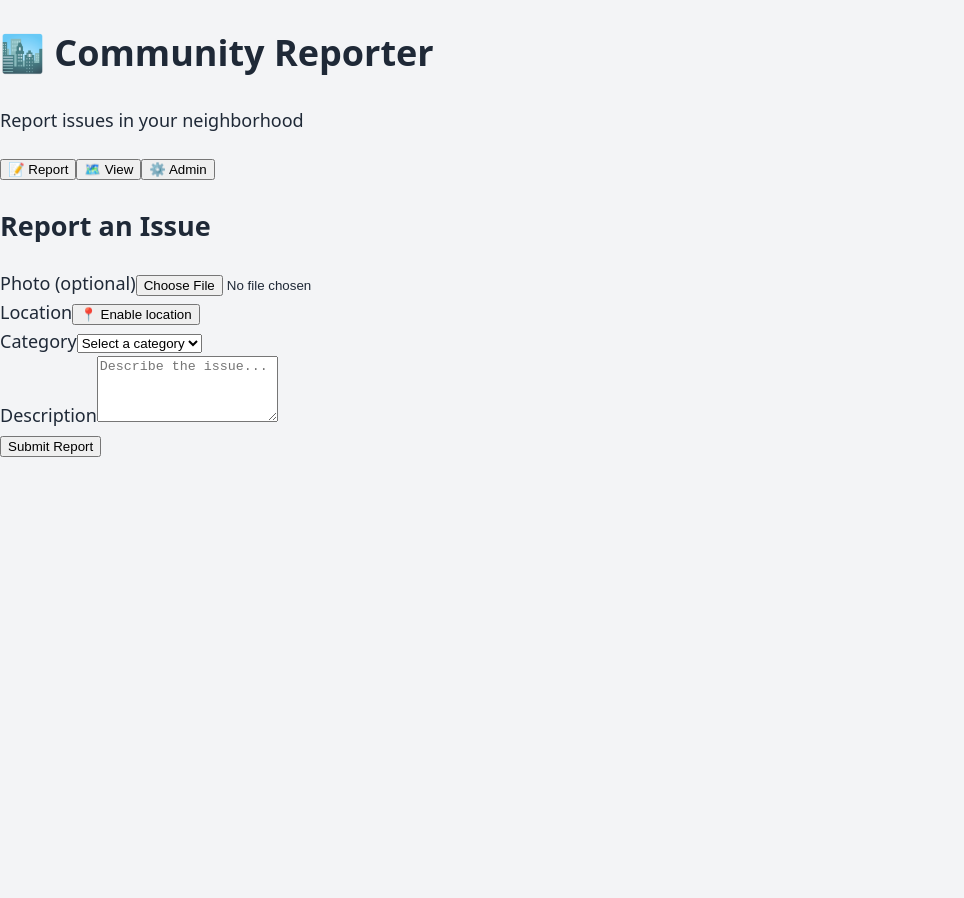
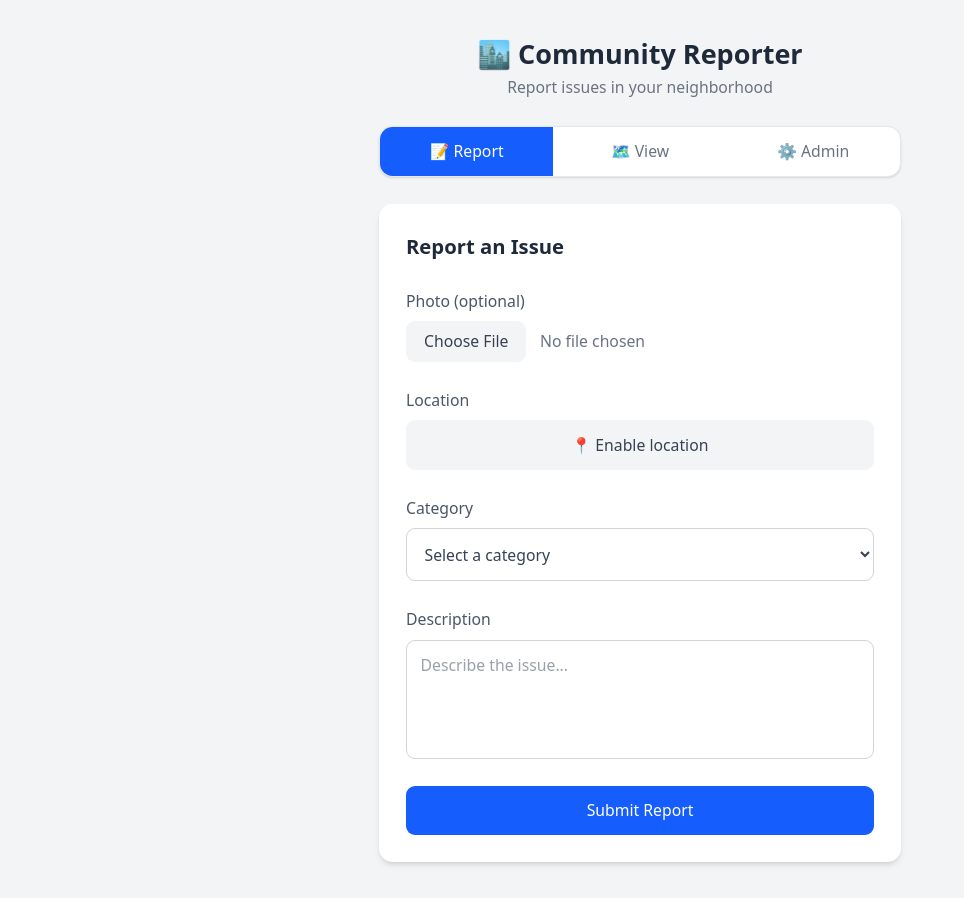
Before and after one commit to lecaluizsoccer/report-app-frontend, a React (Vite) app: page / in a window 1280 px wide. Shown: the whole page, without its empty margins (0-964 px from the left). Before the commit the page ends 800 px from the top, so only its background shows below. Built offline with nearby package versions, Linux system fonts and the light colour scheme; no server answers.

Commit message:
fix tailwind import and font size

```diff
--- a/src/index.css
+++ b/src/index.css
@@ -1,8 +1,11 @@
+@import "tailwindcss";
+
 :root {
   --sans: system-ui, 'Segoe UI', Roboto, sans-serif;
   --mono: ui-monospace, Consolas, monospace;
 
   font: 18px/1.6 var(--sans);
+  line-height: 1.6;
   color-scheme: light dark;
   color: #1f2937;
   background: #f3f4f6;
```
